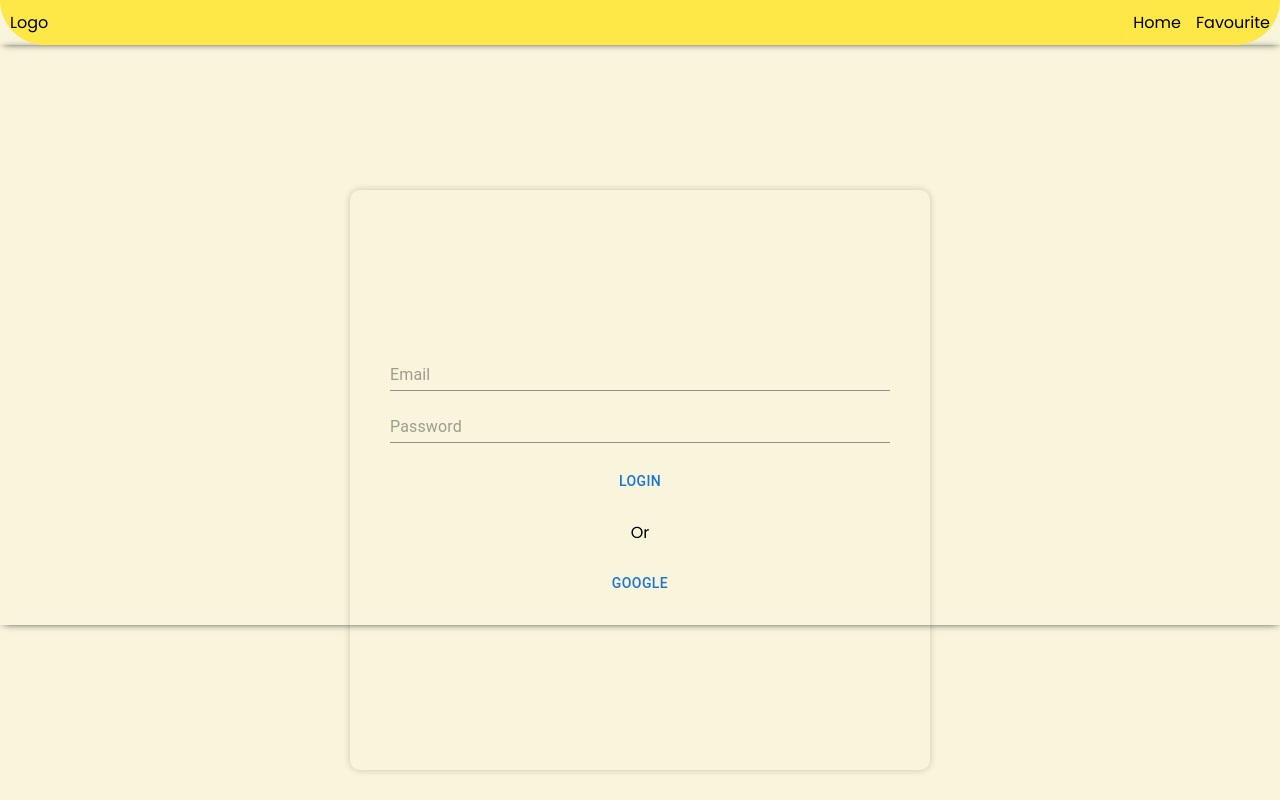
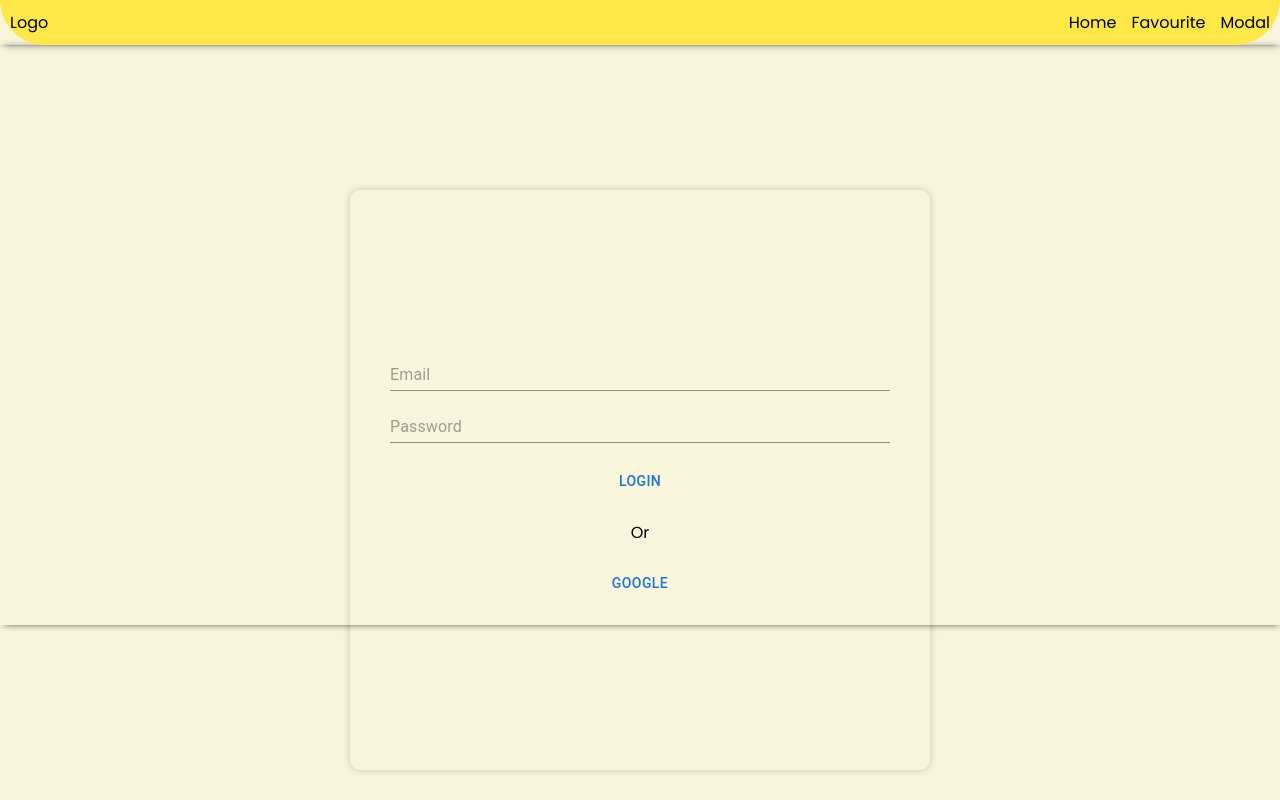
Before and after one commit to jia-wei-00/Error-404, a React (Create React App) app: page / in a window 1280 px wide. Built offline with nearby package versions, Linux system fonts and the light colour scheme; no server answers.

Commit message:
nothing here

```diff
--- a/src/components/nav.jsx
+++ b/src/components/nav.jsx
@@ -24,6 +24,11 @@ const Nav = () => {
                 Favourite
               </Link>
             </li>
+            <li>
+              <Link to="/modal" className="link">
+                Modal
+              </Link>
+            </li>
           </ul>
           {firebaseStore.user && (
             <button onClick={() => firebaseStore.signOut()}>Logout</button>
```
Also changed, not shown: 1 other file (tests, documents, lock files or other folders).
